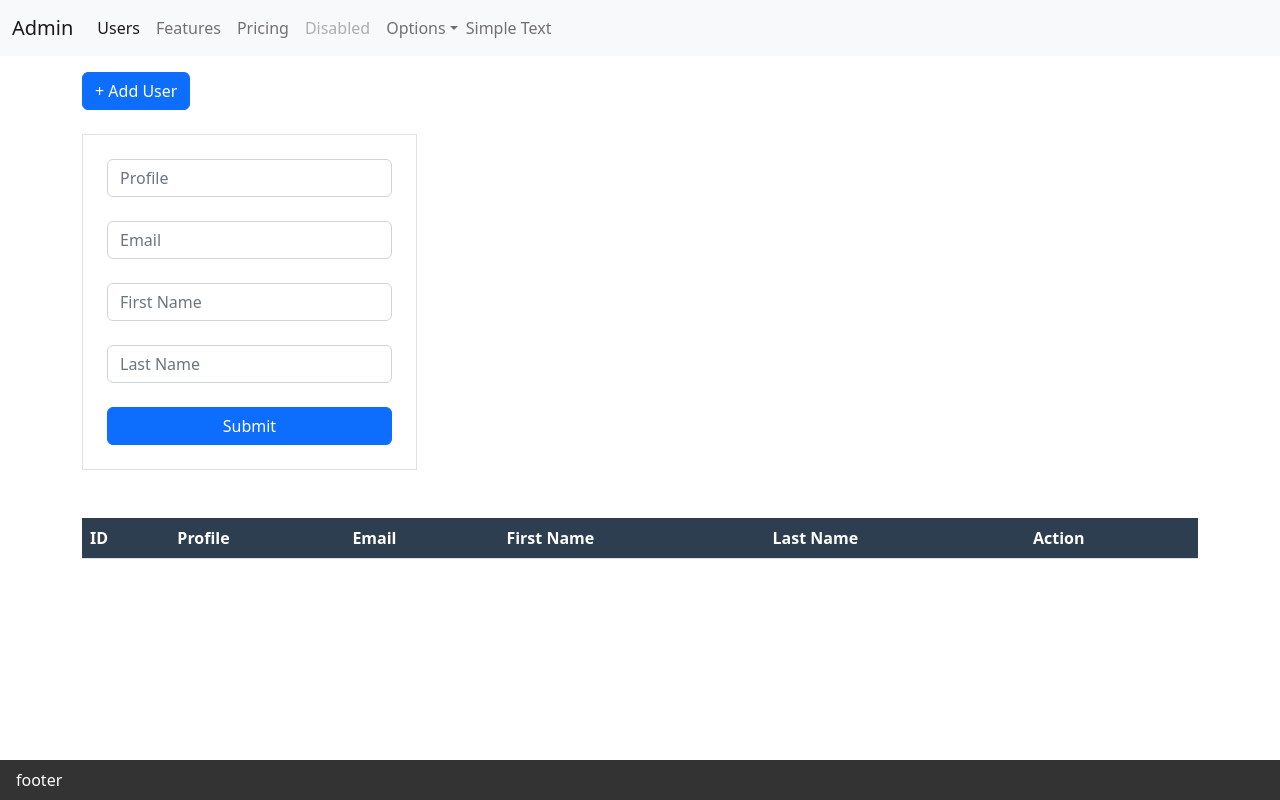
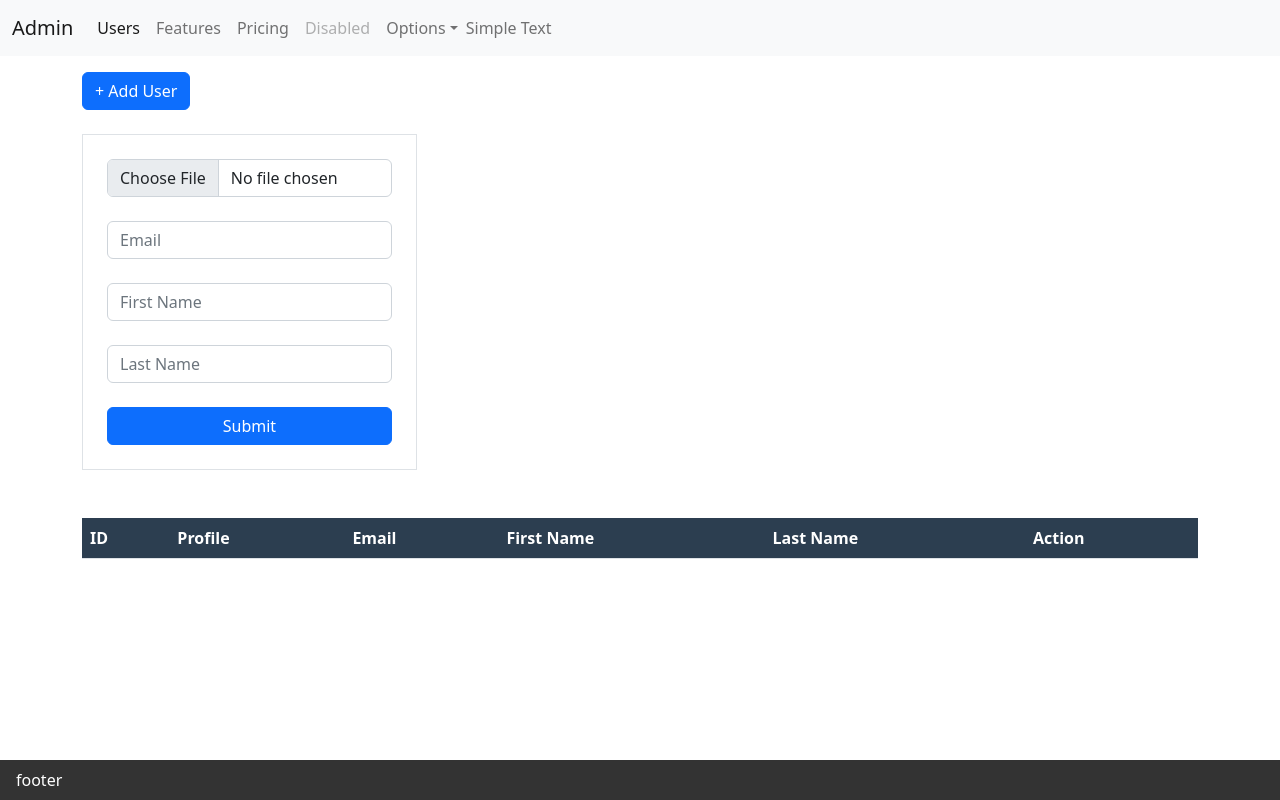
Before and after one commit to lakansantos/lakansantos-coding-interview-Ithinkweb, a React (Create React App) app: page /users in a window 1280 px wide. Both pictures are taken after a click on the button "+ Add User". Built offline with nearby package versions, Linux system fonts and the light colour scheme.

Commit message:
replaced input type profile to input type file so that it can only accept image

```diff
--- a/src/styles/main.scss
+++ b/src/styles/main.scss
@@ -28,6 +28,11 @@ thead{
 
 .tables{
     max-width: 100%;
+}
+
+.img-profile{
+    width: 30px;
+    height: 30px;
 }
 
 .form-container-edit{
--- a/src/views/users/AddUser.js
+++ b/src/views/users/AddUser.js
@@ -22,7 +22,6 @@ function AddUser ({handleAddUser}) {
 
         if(profile === '') {
             setProfileError('Profile is required!')
-            // isProfileValid  = false
 
         } else {
             setProfileError('')
@@ -30,10 +29,8 @@ function AddUser ({handleAddUser}) {
 
         if(email === '') {
             setEmailError('Email is required!')
-            // isEmailValid = false
         } else if (!/\S+@\S+\.\S+/.test(email)){
             setEmailError('Invalid email address')
-            // isEmailValid  = false
         } else {
             setEmailError('')
         }
@@ -41,14 +38,12 @@ function AddUser ({handleAddUser}) {
 
         if(firstName === '') {
             setFirstNameError('First Name is required!')
-            // isFirstNameValid = false
         } else {
             setFirstNameError('')
         }
 
         if(lastName === '') {
             setLastNameError('Last Name is required!')
-            // isLastNameValid = false
         } else {
             setLastNameError('')
         }
@@ -97,13 +92,24 @@ function AddUser ({handleAddUser}) {
 
     }
 
+    const handleProfileChange = (e) => {
+        const file = e.target.files[0];
+        const reader = new FileReader();
+
+        reader.onload = (event) => {
+          setProfile(event.target.result);
+        };
+
+        reader.readAsDataURL(file);
+      };
+
 
     return toggleForm && (
         <form className='form-container d-flex flex-row justify-content-between align-items-center gap-4 border mt-4 p-4 '
         onSubmit={handleSubmit}>
             <div className='input-field d-flex gap-4 justify-content-between flex-column w-100 needs-validation'>
                 <div className='w-100'>
-                    <input type={'text'} placeholder={'Profile'}  className={profileError ? 'border-danger form-control' : 'w-100 form-control'} onChange={e => setProfile(e.target.value)} />
+                    <input type={'file'} placeholder={'Profile'}  accept='image/*' className={profileError ? 'border-danger form-control' : 'w-100 form-control'} onChange={handleProfileChange} />
                     {profileError &&
                     <span className='text-danger text-center'>{profileError}</span>
                     }
--- a/src/views/users/EditUser.js
+++ b/src/views/users/EditUser.js
@@ -8,7 +8,6 @@ const EditUser = ({index, usersData, user, setUserData, setShowEditForm}) => {
     const [firstNameValue, setfirstNameValue] = useState(user.firstName)
     const [lastNameValue, setplastNameValue] = useState(user.lastName)
     const [sw, setSw] = useState(false)
-    const [newValue, setNewValue] = useState([]);
     const [formValid, setFormValid] = useState(false);
 
     const [profileError, setProfileError] = useState('')
@@ -82,16 +81,25 @@ const EditUser = ({index, usersData, user, setUserData, setShowEditForm}) => {
             if(!sw) setSw(true)
             if(sw) validateForm();
         }
+    }
 
+    const handleProfileChange = (e) => {
+        const file = e.target.files[0];
+        const reader = new FileReader();
+        reader.onload = (event) => {
+            setprofileValue(event.target.result);
+        };
 
-    }
+        reader.readAsDataURL(file);
+      };
+
     return !removeEditForm && (
        <div className="form-container-edit">
             <div className="form-wrapper">
                 <form className="form-edit" onSubmit={handleSave}>
                     <h1 style={{textAlign: 'left', fontWeight: 'bold'}}  className="w-75">Edit</h1>
                     <div className="w-100 d-flex flex-column justify-content-center align-items-center">
-                        <input type="text" placeholder="Profile" className="w-75 input-edit form-control" value={profileValue} readOnly={false} onChange={e => setprofileValue(e.target.value)} />
+                        <input type={'file'} placeholder={'Profile'} accept='image/*' className={profileError ? 'border-danger form-control' : 'w-75 form-control'} onChange={handleProfileChange} />
                         {profileError &&
                         <span className='text-danger w-75'>{profileError}</span>
                         }
--- a/src/views/users/UserInfo.js
+++ b/src/views/users/UserInfo.js
@@ -12,7 +12,7 @@ const UserInfo = ({index, user, usersData, setUserData}) => {
         <>
         <tr key={index}>
             <th scope='row'>{index +1}</th>
-            <td>{user.profile}</td>
+            <td> <img src={user.profile} alt="profile" className='img-profile'/></td>
             <td>{user.email}</td>
             <td>{user.firstName}</td>
             <td>{user.lastName}</td>
```
